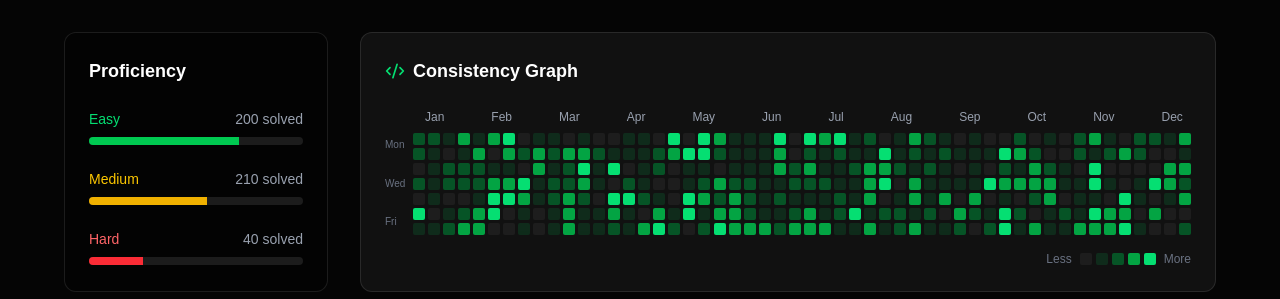
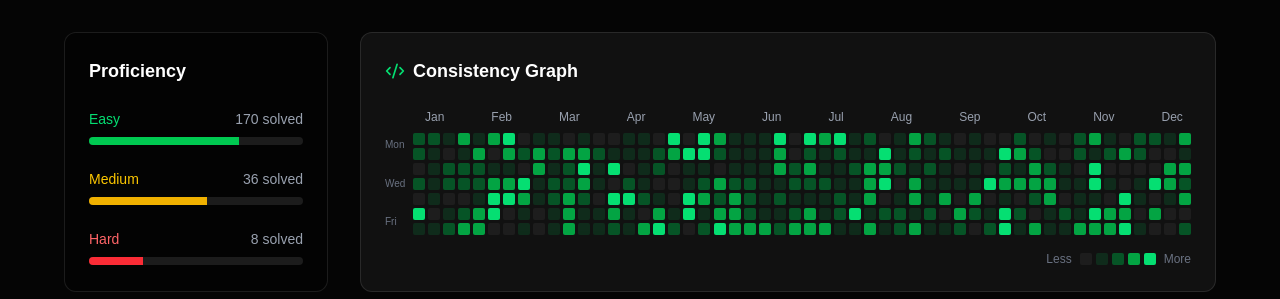
Before and after one commit to iamrohannpatel/Portfolio-Rohan, a React (Vite) app: page / in a window 1280 px wide. Shown: the part 3544-3843 px from the top of the page. Built offline with nearby package versions, Linux system fonts and the light colour scheme.

Commit message:
updated coding section

```diff
--- a/src/components/CodingProfile.jsx
+++ b/src/components/CodingProfile.jsx
@@ -70,7 +70,7 @@ const CodingProfile = () => {
                                 <div>
                                     <div className="flex justify-between text-sm mb-2">
                                         <span className="text-green-600 dark:text-green-400 font-medium">Easy</span>
-                                        <span className="text-gray-500 dark:text-gray-400">200 solved</span>
+                                        <span className="text-gray-500 dark:text-gray-400">170 solved</span>
                                     </div>
                                     <div className="h-2 bg-gray-100 dark:bg-white/10 rounded-full overflow-hidden">
                                         <div className="h-full bg-green-500 w-[70%]" />
@@ -79,7 +79,7 @@ const CodingProfile = () => {
                                 <div>
                                     <div className="flex justify-between text-sm mb-2">
                                         <span className="text-yellow-600 dark:text-yellow-400 font-medium">Medium</span>
-                                        <span className="text-gray-500 dark:text-gray-400">210 solved</span>
+                                        <span className="text-gray-500 dark:text-gray-400">36 solved</span>
                                     </div>
                                     <div className="h-2 bg-gray-100 dark:bg-white/10 rounded-full overflow-hidden">
                                         <div className="h-full bg-yellow-500 w-[55%]" />
@@ -88,7 +88,7 @@ const CodingProfile = () => {
                                 <div>
                                     <div className="flex justify-between text-sm mb-2">
                                         <span className="text-red-600 dark:text-red-400 font-medium">Hard</span>
-                                        <span className="text-gray-500 dark:text-gray-400">40 solved</span>
+                                        <span className="text-gray-500 dark:text-gray-400">8 solved</span>
                                     </div>
                                     <div className="h-2 bg-gray-100 dark:bg-white/10 rounded-full overflow-hidden">
                                         <div className="h-full bg-red-500 w-[25%]" />
--- a/src/components/Footer.jsx
+++ b/src/components/Footer.jsx
@@ -11,15 +11,15 @@ const Footer = () => {
                 <a href="https://www.linkedin.com/in/iamrohannpatel/" target="_blank" rel="noopener noreferrer" className="text-[#0077b5] hover:text-[#0077b5]/80 transition-all" aria-label="LinkedIn">
                     <Linkedin size={24} />
                 </a>
-                <a href="#" className="text-gray-900 dark:text-white hover:text-black dark:hover:text-white/80 transition-all" aria-label="LeetCode">
+                <a href="https://x.com/iamrohannpatel" target="_blank" rel="noopener noreferrer" className="text-gray-900 dark:text-white hover:text-black dark:hover:text-white/80 transition-all" aria-label="LeetCode">
                     <svg viewBox="0 0 24 24" fill="currentColor" width="24" height="24">
                         <path d="M18.901 1.153h3.68l-8.04 9.19L24 22.846h-7.406l-5.8-7.584-6.638 7.584H.474l8.6-9.83L0 1.154h7.594l5.243 6.932ZM17.61 20.644h2.039L6.486 3.24H4.298Z" />
                     </svg>
                 </a>
-                <a href="#" className="text-[#E1306C] hover:text-[#E1306C]/80 transition-all" aria-label="Instagram">
+                <a href="https://www.instagram.com/developerohan/?hl=en" target="_blank" rel="noopener noreferrer" className="text-[#E1306C] hover:text-[#E1306C]/80 transition-all" aria-label="Instagram">
                     <Instagram size={24} />
                 </a>
-                <a href="#" className="text-[#25D366] hover:text-[#25D366]/80 hover:-translate-y-1 transition-all" aria-label="WhatsApp">
+                <a href="https://api.whatsapp.com/send?phone=917489802225&text=Hello%20Rohan%2C%20I%20saw%20your%20portfolio" target="_blank" rel="noopener noreferrer nofollow" className="text-[#25D366] hover:text-[#25D366]/80 hover:-translate-y-1 transition-all" aria-label="WhatsApp">
                     <svg viewBox="0 0 24 24" fill="currentColor" width="24" height="24">
                         <path d="M17.472 14.382c-.297-.149-1.758-.867-2.03-.967-.273-.099-.471-.148-.67.15-.197.297-.767.966-.94 1.164-.173.199-.347.223-.644.075-.297-.15-1.255-.463-2.39-1.475-.883-.788-1.48-1.761-1.653-2.059-.173-.297-.018-.458.13-.606.134-.133.298-.347.446-.52.149-.174.198-.298.298-.497.099-.198.05-.371-.025-.52-.075-.149-.669-1.612-.916-2.207-.242-.579-.487-.5-.669-.51-.173-.008-.371-.008-.57-.008-.198 0-.52.074-.792.372-.272.297-1.04 1.016-1.04 2.479 0 1.462 1.065 2.875 1.213 3.074.149.198 2.096 3.2 5.077 4.487.709.306 1.262.489 1.694.625.712.227 1.36.195 1.871.118.571-.085 1.758-.719 2.006-1.413.248-.694.248-1.289.173-1.413-.074-.124-.272-.198-.57-.347m-5.421 7.403h-.004a9.87 9.87 0 01-5.031-1.378l-.361-.214-3.741.982.998-3.648-.235-.374a9.86 9.86 0 01-1.51-5.26c.001-5.45 4.436-9.884 9.888-9.884 2.64 0 5.122 1.03 6.988 2.898a9.825 9.825 0 012.893 6.994c-.003 5.45-4.437 9.884-9.885 9.884m8.413-18.297A11.815 11.815 0 0012.05 0C5.495 0 .16 5.335.157 11.892c0 2.096.547 4.142 1.588 5.945L.057 24l6.305-1.654a11.882 11.882 0 005.683 1.448h.005c6.554 0 11.89-5.335 11.893-11.893a11.821 11.821 0 00-3.48-8.413Z" />
                     </svg>
--- a/src/components/Services.jsx
+++ b/src/components/Services.jsx
@@ -8,7 +8,7 @@ const Services = () => {
     <section id="services" className="py-16 md:py-20 px-4 relative">
       <div className="max-w-6xl mx-auto">
         <h2 className="text-3xl md:text-4xl font-bold mb-12 flex items-center gap-3 text-gray-900 dark:text-white">
-          <span className="text-amber-600 dark:text-amber-500">05.</span> What I Do
+          <span className="text-amber-600 dark:text-amber-500">05.</span> Services
         </h2>
 
         <div className="grid md:grid-cols-2 xl:grid-cols-3 gap-6 md:gap-8 lg:gap-8">
--- a/src/components/SocialSidebar.jsx
+++ b/src/components/SocialSidebar.jsx
@@ -10,15 +10,15 @@ const SocialSidebar = () => {
             <a href="https://www.linkedin.com/in/iamrohannpatel/" target="_blank" rel="noopener noreferrer" className="text-[#0077b5] hover:text-[#0077b5]/80 hover:-translate-y-1 transition-all" aria-label="LinkedIn">
                 <Linkedin size={24} />
             </a>
-            <a href="#" className="text-gray-900 dark:text-white hover:text-gray-600 dark:hover:text-white/80 hover:-translate-y-1 transition-all" aria-label="LeetCode">
+            <a href="https://x.com/iamrohannpatel" target="_blank" rel="noopener noreferrer" className="text-gray-900 dark:text-white hover:text-gray-600 dark:hover:text-white/80 hover:-translate-y-1 transition-all" aria-label="LeetCode">
                 <svg viewBox="0 0 24 24" fill="currentColor" width="24" height="24">
                     <path d="M18.901 1.153h3.68l-8.04 9.19L24 22.846h-7.406l-5.8-7.584-6.638 7.584H.474l8.6-9.83L0 1.154h7.594l5.243 6.932ZM17.61 20.644h2.039L6.486 3.24H4.298Z" />
                 </svg>
             </a>
-            <a href="#" className="text-[#E1306C] hover:text-[#E1306C]/80 hover:-translate-y-1 transition-all" aria-label="Instagram">
+            <a href="https://www.instagram.com/developerohan/?hl=en" target="_blank" rel="noopener noreferrer" className="text-[#E1306C] hover:text-[#E1306C]/80 hover:-translate-y-1 transition-all" aria-label="Instagram">
                 <Instagram size={24} />
             </a>
-            <a href="#" className="text-[#25D366] hover:text-[#25D366]/80 hover:-translate-y-1 transition-all" aria-label="WhatsApp">
+            <a href="https://api.whatsapp.com/send?phone=917489802225&text=Hello%20Rohan%2C%20I%20saw%20your%20portfolio" target="_blank" rel="noopener noreferrer nofollow" className="text-[#25D366] hover:text-[#25D366]/80 hover:-translate-y-1 transition-all" aria-label="WhatsApp">
                 <svg viewBox="0 0 24 24" fill="currentColor" width="24" height="24">
                     <path d="M17.472 14.382c-.297-.149-1.758-.867-2.03-.967-.273-.099-.471-.148-.67.15-.197.297-.767.966-.94 1.164-.173.199-.347.223-.644.075-.297-.15-1.255-.463-2.39-1.475-.883-.788-1.48-1.761-1.653-2.059-.173-.297-.018-.458.13-.606.134-.133.298-.347.446-.52.149-.174.198-.298.298-.497.099-.198.05-.371-.025-.52-.075-.149-.669-1.612-.916-2.207-.242-.579-.487-.5-.669-.51-.173-.008-.371-.008-.57-.008-.198 0-.52.074-.792.372-.272.297-1.04 1.016-1.04 2.479 0 1.462 1.065 2.875 1.213 3.074.149.198 2.096 3.2 5.077 4.487.709.306 1.262.489 1.694.625.712.227 1.36.195 1.871.118.571-.085 1.758-.719 2.006-1.413.248-.694.248-1.289.173-1.413-.074-.124-.272-.198-.57-.347m-5.421 7.403h-.004a9.87 9.87 0 01-5.031-1.378l-.361-.214-3.741.982.998-3.648-.235-.374a9.86 9.86 0 01-1.51-5.26c.001-5.45 4.436-9.884 9.888-9.884 2.64 0 5.122 1.03 6.988 2.898a9.825 9.825 0 012.893 6.994c-.003 5.45-4.437 9.884-9.885 9.884m8.413-18.297A11.815 11.815 0 0012.05 0C5.495 0 .16 5.335.157 11.892c0 2.096.547 4.142 1.588 5.945L.057 24l6.305-1.654a11.882 11.882 0 005.683 1.448h.005c6.554 0 11.89-5.335 11.893-11.893a11.821 11.821 0 00-3.48-8.413Z" />
                 </svg>
```
